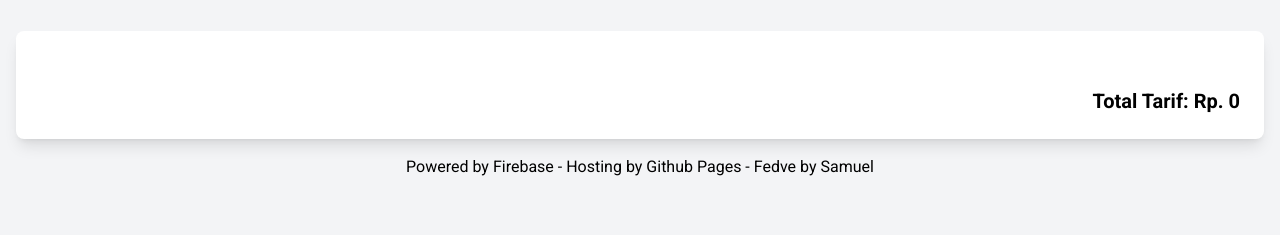
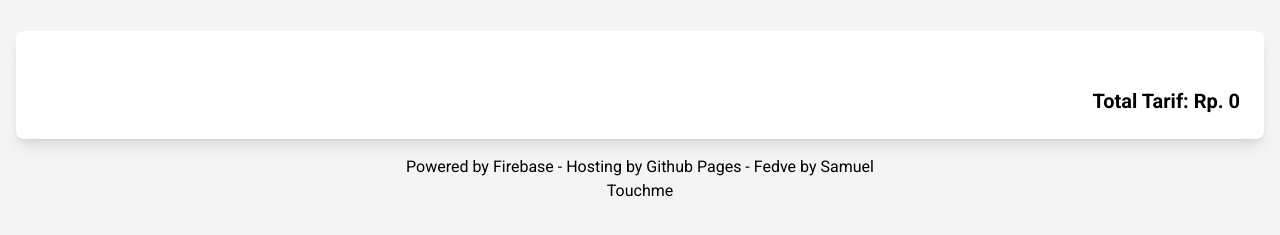
Before and after one commit to Fedve/laporan-makan, a plain HTML site: page index.html in a window 1280 px wide. Shown: the part 53-288 px from the top of the page. Drawn offline with nearby package versions, Linux system fonts and the light colour scheme; no server answers.

Commit message:
Update index.html

```diff
--- a/index.html
+++ b/index.html
@@ -109,6 +109,7 @@
 </html>
 <center>
             <p>Powered by Firebase - Hosting by Github Pages - Fedve by Samuel </p>
+    <a href="upp.html">Touchme</a>
             </center>
             </body>
 </html>
```
